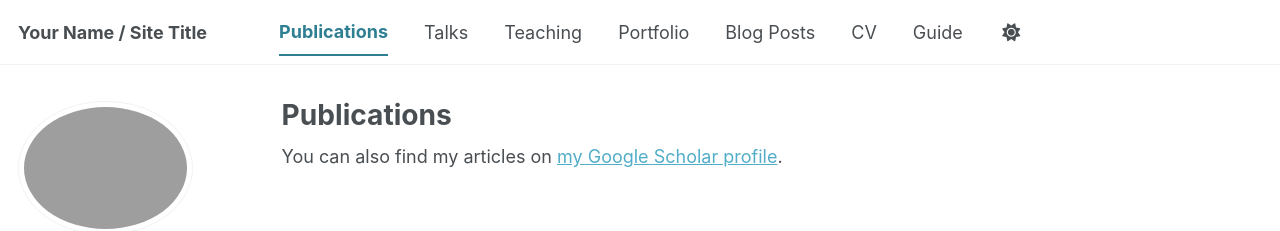
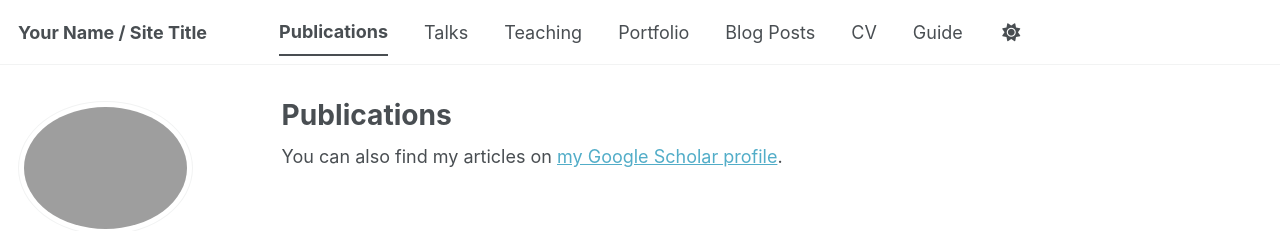
Before and after one commit to jseool/jseool.github.io, a Jekyll site: the page built from _pages/publications.html, in a window 1280 px wide. Shown: the top 231 px of the page. Built offline with Jekyll 4.4.1, drawn with Linux system fonts in a browser that asks for light colours; some web fonts are replaced; a script bundle is joined from its source files by our own code; library files that are not in the unit come from our copies.

Commit message:
fix: selected mast head can become black on black in dark mode
Signed-off-by: thiswillbeyourgithub <26625900+thiswillbeyourgithub@users.noreply.github.com>

```diff
--- a/_sass/layout/_masthead.scss
+++ b/_sass/layout/_masthead.scss
@@ -67,15 +67,15 @@
 }
 
 .masthead__menu-item.selected a {
-  color: var(--global-base-color);
+  color: var(--global-text-color);
   font-weight: 700;
-  border-bottom: 2px solid var(--global-base-color);
+  border-bottom: 2px solid var(--global-text-color);
   pointer-events: none; /* Move this here */
   cursor: default; /* Move this here too */
 }
 
 .masthead__menu-item.selected a:hover {
-  color: var(--global-base-color);
-  border-bottom: 2px solid var(--global-base-color);
+  color: var(--global-text-color);
+  border-bottom: 2px solid var(--global-text-color);
   /* No need to repeat pointer-events and cursor here */
 }
```
